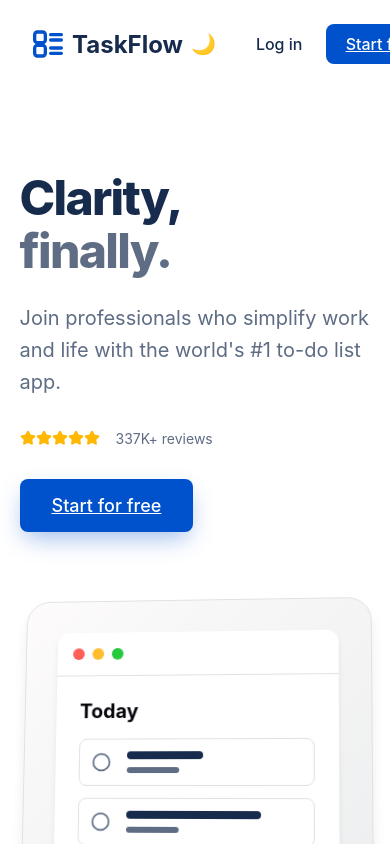
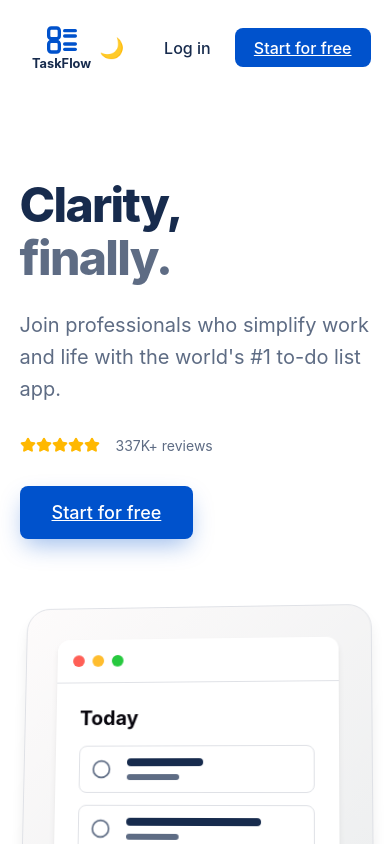
Before and after one commit to aslahkp01/TaskFlow, a React (Vite) app in the folder taskflow-frontend/: page / in a window 390 px wide. Shown: the top 844 px of the page. Built offline with nearby package versions, Linux system fonts and the light colour scheme; no server answers.

Commit message:
Stack logo and text vertically on mobile devices

```diff
--- a/taskflow-frontend/src/index.css
+++ b/taskflow-frontend/src/index.css
@@ -269,4 +269,15 @@ code {
   .task-item {
     padding: 0.75rem !important;
   }
+
+  /* Stack logo and text on mobile */
+  .nav-brand {
+    flex-direction: column !important;
+    gap: 0 !important;
+    align-items: center !important;
+    font-size: 1rem !important;
+  }
+  .nav-brand span {
+    font-size: 0.8rem;
+  }
 }
--- a/taskflow-frontend/src/pages/Home.jsx
+++ b/taskflow-frontend/src/pages/Home.jsx
@@ -13,7 +13,7 @@ const Home = () => {
     <div className="landing-page" style={{ overflowX: 'hidden' }}>
       {/* Navbar */}
       <nav style={{ display: 'flex', justifyContent: 'space-between', alignItems: 'center', padding: '1.5rem 2rem', maxWidth: '1200px', margin: '0 auto' }}>
-        <div style={{ display: 'flex', alignItems: 'center', gap: '0.5rem', fontSize: '1.5rem', fontWeight: 'bold', color: 'var(--text-primary)' }}>
+        <div className="nav-brand" style={{ display: 'flex', alignItems: 'center', gap: '0.5rem', fontSize: '1.5rem', fontWeight: 'bold', color: 'var(--text-primary)' }}>
           <Logo size={32} color="var(--accent-color)" />
           <span>TaskFlow</span>
         </div>
```
